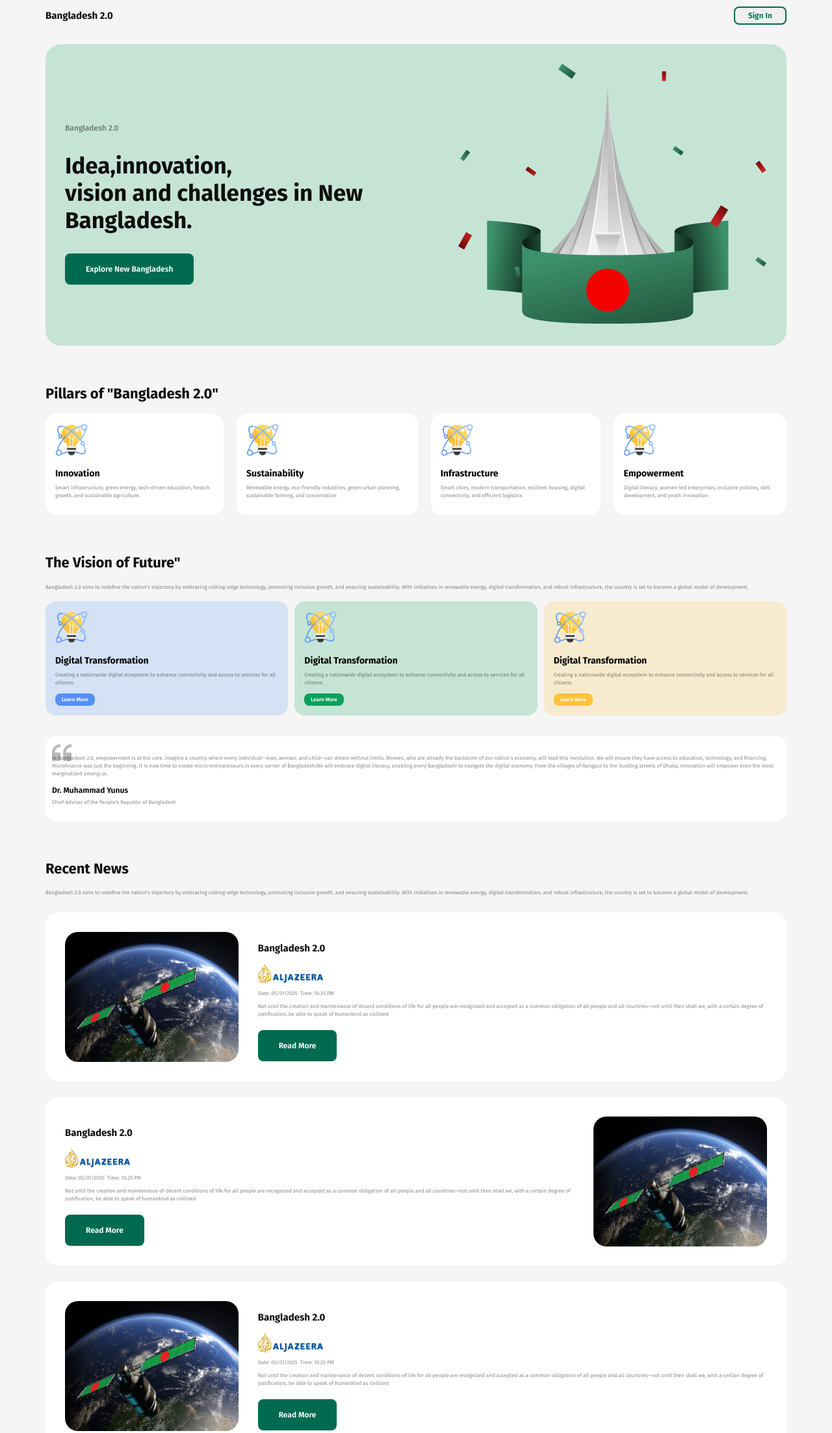
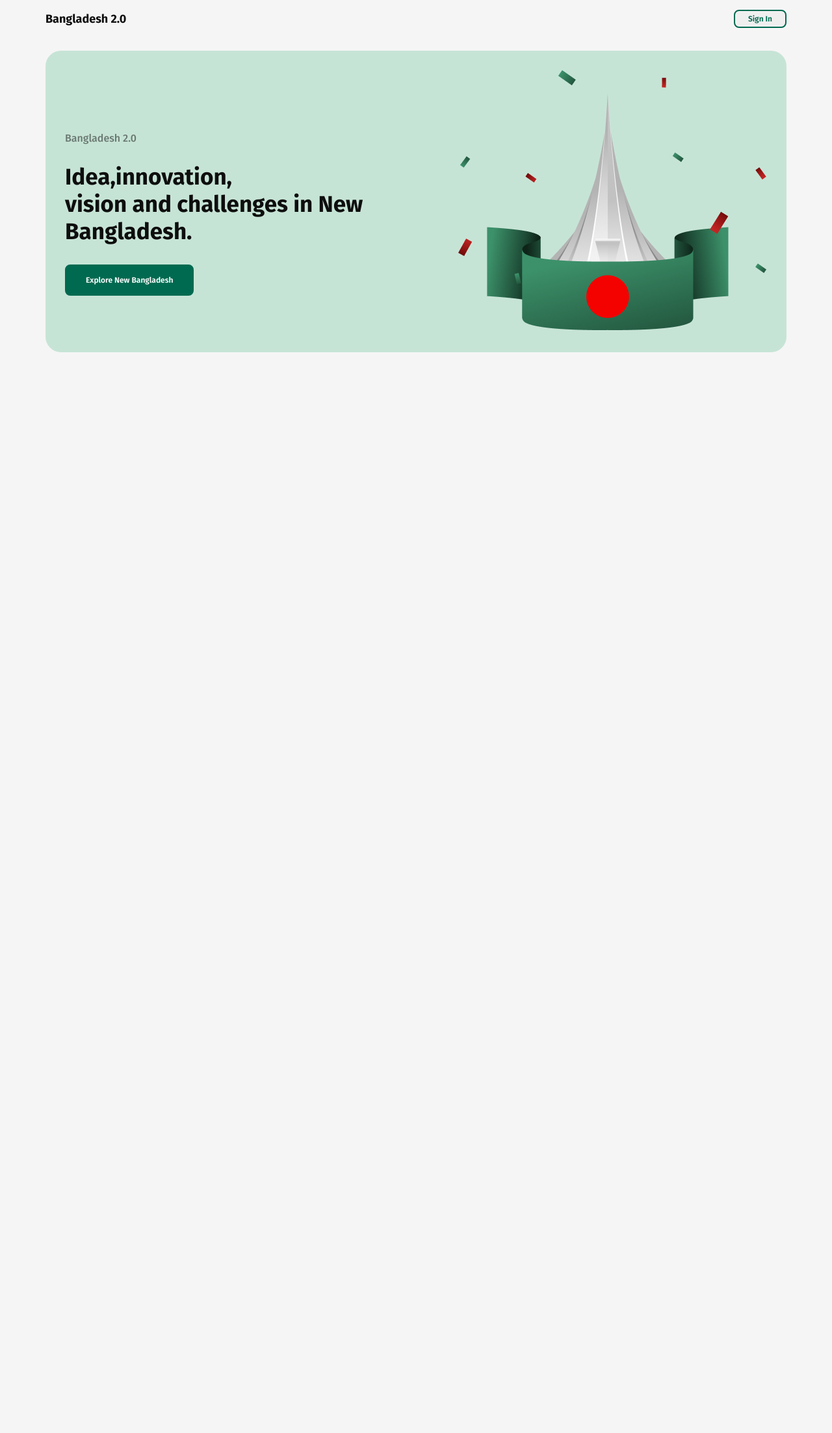
Before and after one commit to MohammadFakhruddin/Assignment-1-BD-2.0, a plain HTML site: page index.html in a window 1280 px wide. Shown: the top 2205 px of the page at 65% size. After the commit the page ends 800 px from the top, so only its background shows below. Drawn offline with Linux system fonts and the light colour scheme.

```diff
--- a/Styles/styles.css
+++ b/Styles/styles.css
@@ -28,7 +28,7 @@
 h3          {
             font-family: "Fira Sans", serif;
             color: #0E0E0E;
-            font-size: 15PX;
+            font-size: 18PX;
             font-weight: 700;
             font-style: normal;
 
@@ -44,7 +44,7 @@
 h6          {
             color: rgba(14, 14, 14, 0.5);
             font-family: "Fira Sans", serif;
-            font-size: 12px;
+            font-size: 16px;
             font-weight: 500;
             font-style: normal;
             margin-bottom: 0px;
@@ -66,11 +66,23 @@
             font-style: normal;
             margin-top: 10px;
             padding: 15px 30px;
-            border: none;
+            border: 2px solid #006a50;
             border-radius: 8px;
             background-color: #006a50;
 
 }
+.primary-button :hover {
+    color: #006A50;
+    font-size: 12px;
+    font-family: "Fira Sans", serif;
+    font-weight: 600;
+    font-style: normal;
+    background-color: white;
+    border-radius: 8px;
+    border: 2px solid #006A50;
+    padding: 15px 30px;
+}
+/*
 .main-title{
             color: #0E0E0E;
             font-family:"Fira Sans", serif ;
@@ -331,8 +343,8 @@
     padding-bottom: 50px;
     margin-top: 60px;
 
-}
-.primary-button{
+} */
+/* .primary-button{
     color: white;
     font-size: 12px;
     font-family: "Fira Sans", serif;
@@ -342,20 +354,9 @@
     border-radius: 8px;
     border: 2px solid #006A50;
     padding: 15px 30px;
-}
-.primary-button :hover {
-    color: #006A50;
-    font-size: 12px;
-    font-family: "Fira Sans", serif;
-    font-weight: 600;
-    font-style: normal;
-    background-color: white;
-    border-radius: 8px;
-    border: 2px solid #006A50;
-    padding: 15px 30px;
-}
+} */
 
-.footer-title {
+/* .footer-title {
     font-size:15px ;
     color: #0E0E0E;
     font-family: "Fira Sans", serif;
@@ -377,4 +378,4 @@
     gap: 15px;
     height: 15px;
     width: 15px;
-}
+} */
--- a/index.html
+++ b/index.html
@@ -33,9 +33,9 @@
             </div>
           </section>
     </header>
-    <main>
+    <!-- <main> -->
         <!-- Pillar of Bangladesh Area Start-->
-        <section>
+        <!-- <section>
             <h2 class="main-title">Pillars of "Bangladesh 2.0"</h2>
             <div class="parent-section">
                 <div class="child-section">
@@ -59,11 +59,11 @@
                     <p class="description-area">Digital literacy, women-led enterprises, inclusive policies, skill development, and youth innovation</p>
                 </div>
             </div>
-        </section>
+        </section> -->
           <!-- Pillar of Bangladesh Area End-->
 
         <!-- The Vision of Future Start -->
-         <section>
+         <!-- <section>
             <h2 class="main-title">The Vision of Future"</h2>
             <p class="description-area">Bangladesh 2.0 aims to redefine the nation’s trajectory by embracing cutting-edge technology, promoting inclusive growth, and ensuring sustainability. With initiatives in renewable energy, digital transformation, and robust infrastructure, the country is set to become a global model of development.</p>
             <div class="vision-parent">
@@ -93,11 +93,11 @@
                 <p class="quote-title">Dr. Muhammad Yunus</p>
                 <p  class="blockquote-text-area">Chief Adviser of the People's Republic of Bangladesh</p>
             </div>
-         </section>
+         </section> -->
         <!-- The Vision of Future End -->
 
         <!-- Recent News Start -->
-         <section>
+         <!-- <section>
             <h2 class="main-title">Recent News</h2>
             <p  class="description-area">Bangladesh 2.0 aims to redefine the nation’s trajectory by embracing cutting-edge technology, promoting inclusive growth, and ensuring sustainability. With initiatives in renewable energy, digital transformation, and robust infrastructure, the country is set to become a global model of development.</p>
         <div>
@@ -145,11 +145,11 @@
             </div>
         </div>
         </div>
-        </section>
+        </section> -->
         <!-- Recent News End -->
 
         <!-- Donate Today Section Start -->
-        <section class="donate-section">
+        <!-- <section class="donate-section">
             <h2 class="donation-title">Donate Today</h2>
             <p class="donation-text">Bangladesh 2.0 aims to redefine the nation’s trajectory by embracing cutting-edge technology, promoting inclusive growth, and ensuring sustainability. With initiatives in renewable energy, digital transformation, and robust infrastructure.</p>
 
@@ -170,11 +170,11 @@
             <input class="btn-primary" type="button" value="Done Now">
         </form>
             </div>
-        </section>
+        </section> -->
 <!-- Donate Today Section End -->
 
 <!-- Subscribe Newsletter Section Start -->
-<div class="newsletter-area">
+<!-- <div class="newsletter-area">
     <h2 class="donation-title">Subscribe Newsletter</h2>
     <p class="donation-text">Bangladesh 2.0 aims to redefine the nation’s trajectory by embracing cutting-edge technology, promoting inclusive growth.</p>
         <form class="" action="">
@@ -184,11 +184,11 @@
            </div>
         </form>
     <p class="donation-section-text">We promise not to spam you!</p>
-</div>
+</div> -->
 
 <!-- Subscribe Newsletter Section End -->
 
-    </main>
+    <!-- </main>
     <footer class="footer-area">
         <h3 class="footer-title">Bangladesh 2.0</h3>
         <hr>
@@ -197,6 +197,6 @@
             <img src="assets/instagram.png" alt="" >
             <img src="assets/x.png" alt="">
         </div>
-    </footer>
+    </footer> -->
 </body>
 </html>
```
